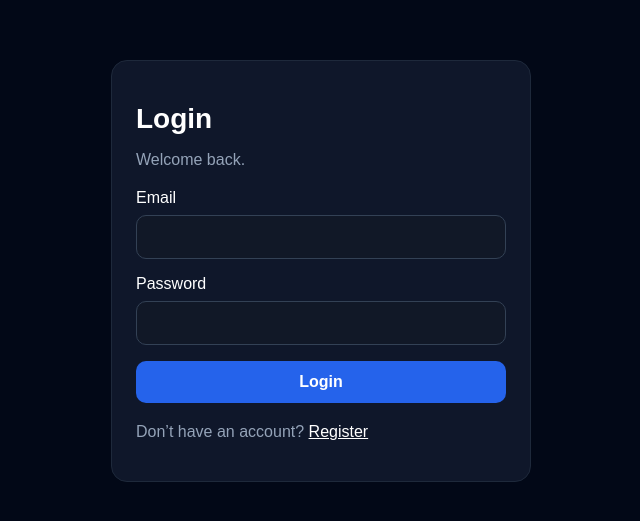
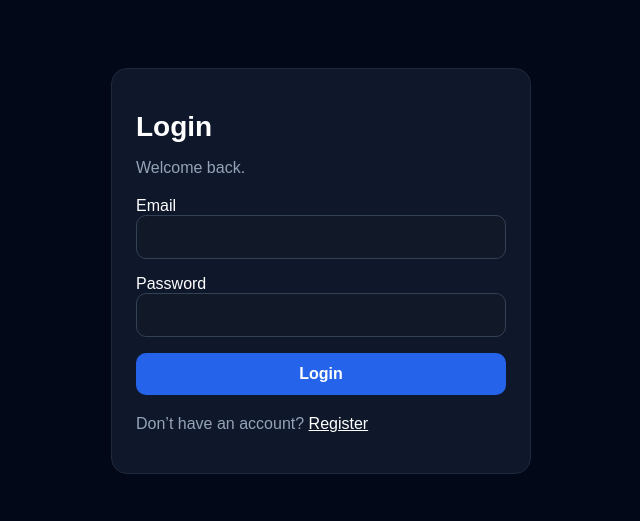
Before and after one commit to thomasehadley18-source/trader-journal, a Next.js app: page /login in a window 1280 px wide. Shown: the part 129-650 px from the top of the page, without its empty margins (319-959 px from the left). Built offline with nearby package versions, Linux system fonts and the light colour scheme; no server answers.

Commit message:
fix login redirect

```diff
--- a/app/login/page.tsx
+++ b/app/login/page.tsx
@@ -15,11 +15,11 @@ export default function LoginPage() {
 
   async function handleLogin(e: React.FormEvent) {
     e.preventDefault()
+
     setLoading(true)
     setMessage("")
 
-    try {
-      const { error } = await supabase.auth.signInWithPassword({
+    const { data, error } = await supabase.auth.signInWithPassword({
       email,
       password,
     })
@@ -30,12 +30,10 @@ export default function LoginPage() {
       return
     }
 
-      router.push("/dashboard")
-    } catch {
-      setMessage("Failed to connect to authentication service.")
-    }
+    console.log("LOGIN SUCCESS", data)
 
-    setLoading(false)
+    // force redirect
+    window.location.href = "/dashboard"
   }
 
   return (
@@ -70,7 +68,7 @@ export default function LoginPage() {
 
         <form onSubmit={handleLogin} style={{ display: "grid", gap: "16px" }}>
           <div>
-            <label style={{ display: "block", marginBottom: "8px" }}>Email</label>
+            <label>Email</label>
             <input
               type="email"
               value={email}
@@ -88,7 +86,7 @@ export default function LoginPage() {
           </div>
 
           <div>
-            <label style={{ display: "block", marginBottom: "8px" }}>Password</label>
+            <label>Password</label>
             <input
               type="password"
               value={password}
```
Also changed, not shown: 2 other files (tests, documents, lock files or other folders). Lines whose indentation alone changed are shown as unchanged.
